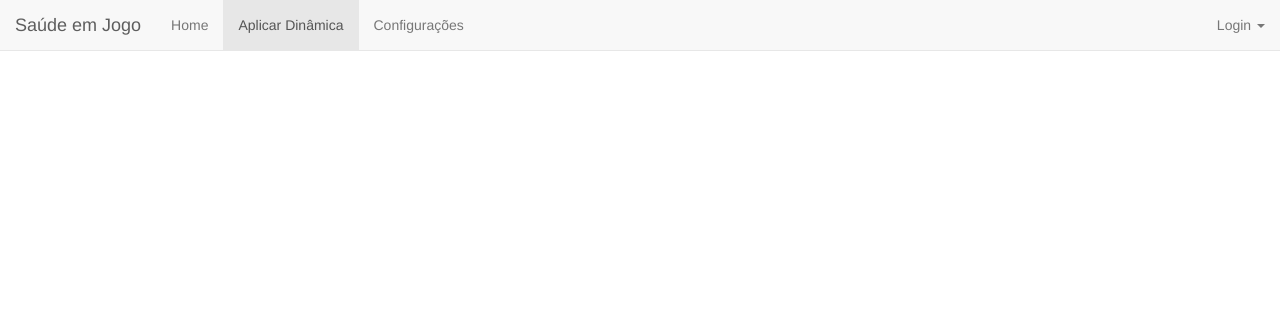
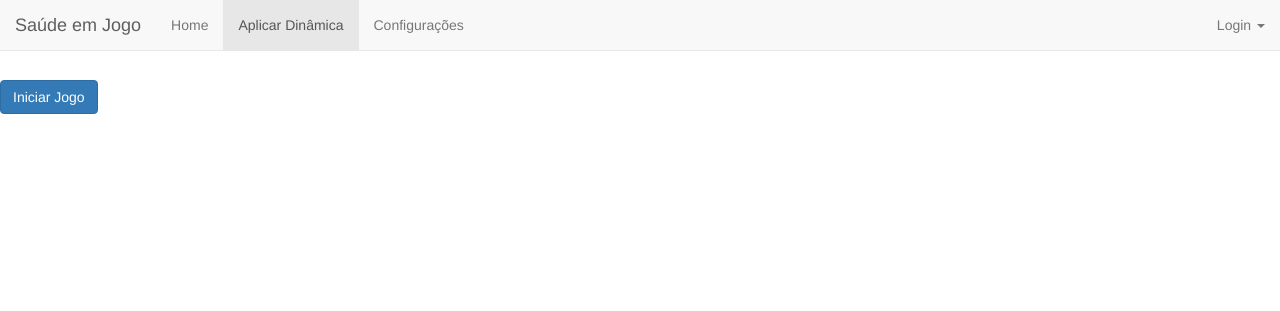
Before and after one commit to petbccufscar/pet_prod, a Django app: page /base_aplicar_dinamica/ in a window 1280 px wide. Shown: the top 311 px of the page. Run offline with Django 3.2, Linux system fonts and the light colour scheme; some libraries are stand-ins or nearby versions.

Commit message:
codigo de loop iniciado, e retirado alguns bugs

```diff
--- a/jogo/logica/Time.py
+++ b/jogo/logica/Time.py
@@ -4,7 +4,6 @@ class Estatistica:
     entrada = []
     saida  = []
     caixa = []
-
 
     def __init__(self, caixa_inicial = 20000):
         self.entrada.append(0)
@@ -48,4 +47,4 @@ class Time:
 
     def gerar_link(self):
         pass
-        # todo: gerar link (logica do jogo)
+        # TODO: gerar link (logica do jogo)
--- a/jogo/logica/logica_de_jogo.py
+++ b/jogo/logica/logica_de_jogo.py
@@ -1,5 +1,5 @@
 #-*-coding:utf-8-*-
-from Time import Time
+from jogo.logica.Time import Time
 
 class Logica():
     times = []
@@ -7,7 +7,10 @@ class Logica():
         self.qtd_rodadas = qtd_rodadas
         self.medicos_por_perfil = nrotimes*6
         self.modulos = []
+        self.times = dict()
 
+    def add_time(time):
+        self.times[time.nome] = time
 
     def comprar_modulo(self, id_time, id_modulo):
         if id_modulo in self.modulos:           # fazer verificação se existe esse módulo
--- a/jogo/templates/jogo/base_aplicar_dinamica.html
+++ b/jogo/templates/jogo/base_aplicar_dinamica.html
@@ -1,3 +1,9 @@
 {% extends 'base.html' %}
 {% block base_aplicar_dinamica %}class="active"{% endblock %}
 {% block base_aplicar_dinamica_span %}<span class="sr-only">(current)</span>{% endblock %}
+{% block body %}
+<br><br>
+<a href="{% url 'jogo:iniciar_jogo' %}">
+  <button type="submit" class="btn btn-primary">Iniciar Jogo</button>
+</a>
+{% endblock body %}
--- a/jogo/urls.py
+++ b/jogo/urls.py
@@ -1,6 +1,7 @@
 from django.conf.urls import url
 from jogo import views
-
+from django.urls import path
+app_name = 'jogo'
 urlpatterns = [
     # URLs para home
     url(r'^$', views.index, name='index'),
@@ -47,4 +48,6 @@ urlpatterns = [
     url(r'^modulo/edit/(?P<id>\d+)/$', views.modulo_edit, name='modulo_edit'),
     url(r'^modulo/delete/(?P<id>\d+)/$', views.modulo_delete, name='modulo_delete'),
     url(r'^modulo/new/$', views.modulo_new, name='modulo_new'),
+    url(r'^jogo/(?P<nome_time>\w+)/', views.tela_de_jogo, name='tela_de_jogo'),
+    url(r'^irrelevante', views.iniciar_jogo, name='iniciar_jogo'),
 ]
--- a/jogo/views.py
+++ b/jogo/views.py
@@ -3,6 +3,7 @@ from django.shortcuts import get_object_or_404
 from django.contrib.auth import authenticate, login as django_login, logout as django_logout
 from django.contrib.auth.models import User
 from django.contrib.auth.decorators import login_required
+from django.http import HttpResponse #utilizado apenas para teste
 # NAO ESQUEÇAM DE ATUALIZAR OS IMPORTS
 from .models import Medico, Modulo
 from .models import Evento
@@ -501,3 +502,11 @@ def modulo_delete(request, id):
     #get_object_or_404(Modulo, pk=id).delete()
     Modulo.objects.get(id=id).delete()
     return HttpResponseRedirect('/modulo')
+
+def iniciar_jogo(request):
+    #TODO: codigo de inicialização de jogo
+
+    return HttpResponse("foi")
+
+def tela_de_jogo(request, nome_time):
+    return render(request, 'jogo/tela_de_jogo.html', {"nome_time": nome_time})
```
Also changed, not shown: jogo/templates/jogo/tela_de_jogo.html (added, +8 -0 lines).
